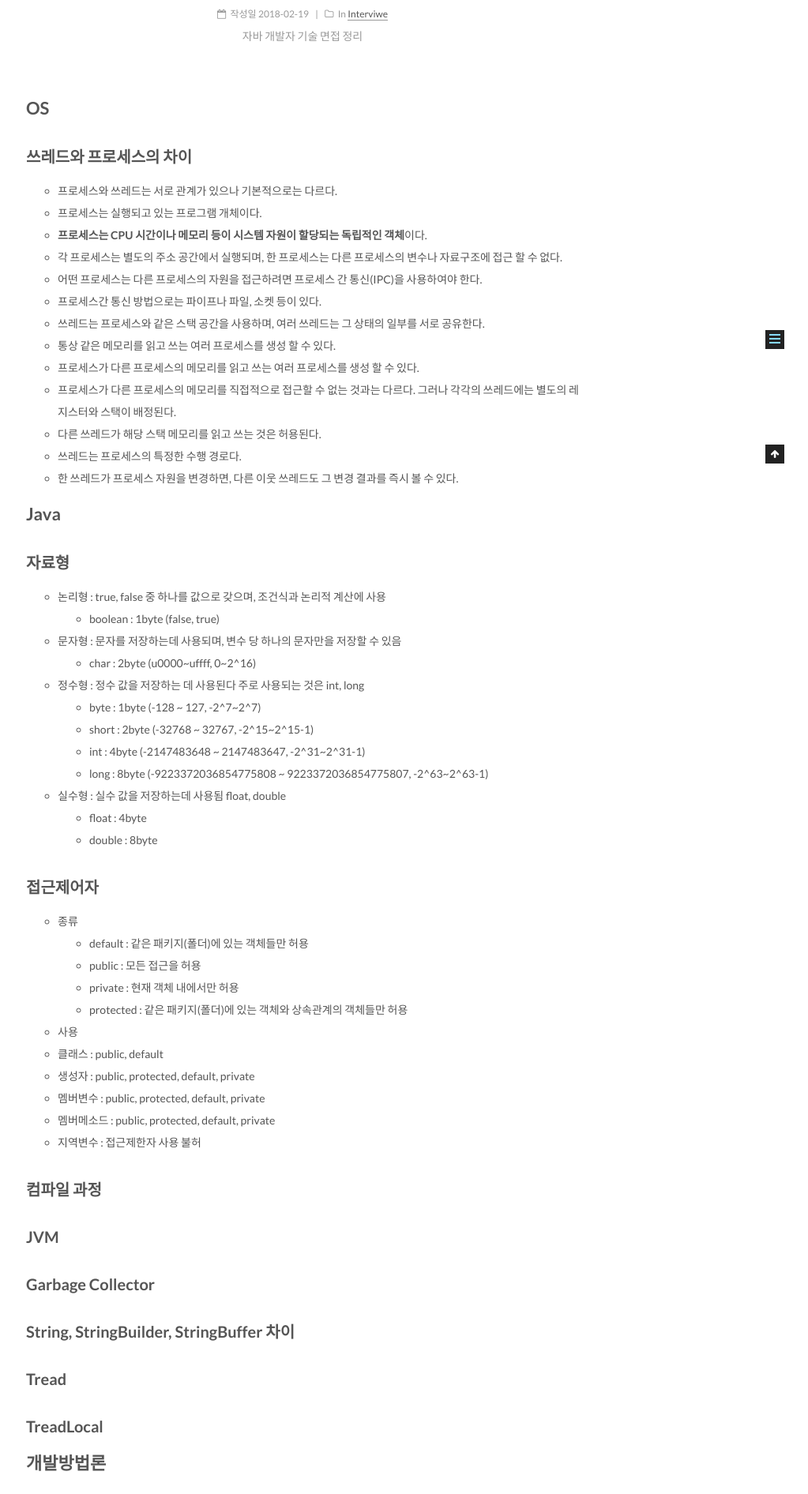
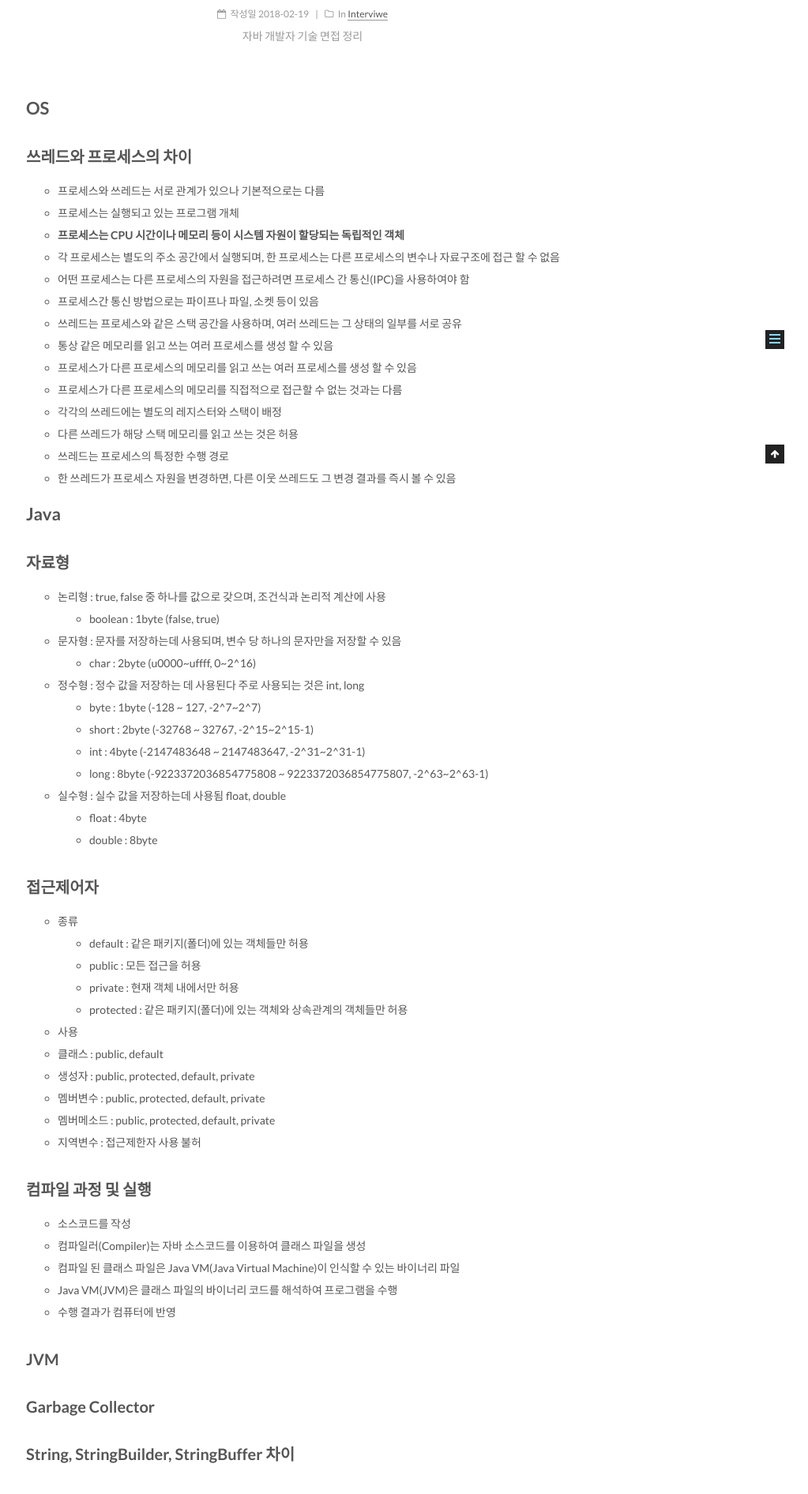
Before and after one commit to csj4032/csj4032.github.io, a Jekyll site: the page built from _posts/2018-02-19-Java_Developer_Interview.md, in a window 1280 px wide. Shown: the part 413-2305 px from the top of the page at 79% size, without its empty margins (257-1280 px from the left). Built offline with Jekyll 4.4.1, drawn with Linux system fonts in a browser that asks for light colours.

Commit message:
Java Developer Interview 진행

```diff
--- a/_posts/2018-02-19-Java_Developer_Interview.md
+++ b/_posts/2018-02-19-Java_Developer_Interview.md
@@ -10,19 +10,20 @@ tags:
 # OS
 
 ## 쓰레드와 프로세스의 차이
-* 프로세스와 쓰레드는 서로 관계가 있으나 기본적으로는 다르다.
-* 프로세스는 실행되고 있는 프로그램 개체이다.
-* **프로세스는 CPU 시간이나 메모리 등이 시스템 자원이 할당되는 독립적인 객체**이다.
-* 각 프로세스는 별도의 주소 공간에서 실행되며, 한 프로세스는 다른 프로세스의 변수나 자료구조에 접근 할 수 없다.
-* 어떤 프로세스는 다른 프로세스의 자원을 접근하려면 프로세스 간 통신(IPC)을 사용하여야 한다.
-* 프로세스간 통신 방법으로는 파이프나 파일, 소켓 등이 있다.
-* 쓰레드는 프로세스와 같은 스택 공간을 사용하며, 여러 쓰레드는 그 상태의 일부를 서로 공유한다.
-* 통상 같은 메모리를 읽고 쓰는 여러 프로세스를 생성 할 수 있다.
-* 프로세스가 다른 프로세스의 메모리를 읽고 쓰는 여러 프로세스를 생성 할 수 있다.
-* 프로세스가 다른 프로세스의 메모리를 직접적으로 접근할 수 없는 것과는 다르다. 그러나 각각의 쓰레드에는 별도의 레지스터와 스택이 배정된다.
-* 다른 쓰레드가 해당 스택 메모리를 읽고 쓰는 것은 허용된다.
-* 쓰레드는 프로세스의 특정한 수행 경로다.
-* 한 쓰레드가 프로세스 자원을 변경하면, 다른 이웃 쓰레드도 그 변경 결과를 즉시 볼 수 있다.
+* 프로세스와 쓰레드는 서로 관계가 있으나 기본적으로는 다름
+* 프로세스는 실행되고 있는 프로그램 개체
+* **프로세스는 CPU 시간이나 메모리 등이 시스템 자원이 할당되는 독립적인 객체**
+* 각 프로세스는 별도의 주소 공간에서 실행되며, 한 프로세스는 다른 프로세스의 변수나 자료구조에 접근 할 수 없음
+* 어떤 프로세스는 다른 프로세스의 자원을 접근하려면 프로세스 간 통신(IPC)을 사용하여야 함
+* 프로세스간 통신 방법으로는 파이프나 파일, 소켓 등이 있음
+* 쓰레드는 프로세스와 같은 스택 공간을 사용하며, 여러 쓰레드는 그 상태의 일부를 서로 공유
+* 통상 같은 메모리를 읽고 쓰는 여러 프로세스를 생성 할 수 있음
+* 프로세스가 다른 프로세스의 메모리를 읽고 쓰는 여러 프로세스를 생성 할 수 있음
+* 프로세스가 다른 프로세스의 메모리를 직접적으로 접근할 수 없는 것과는 다름
+* 각각의 쓰레드에는 별도의 레지스터와 스택이 배정
+* 다른 쓰레드가 해당 스택 메모리를 읽고 쓰는 것은 허용
+* 쓰레드는 프로세스의 특정한 수행 경로
+* 한 쓰레드가 프로세스 자원을 변경하면, 다른 이웃 쓰레드도 그 변경 결과를 즉시 볼 수 있음
 
 # Java
 
@@ -56,7 +57,12 @@ tags:
  * 멤버메소드 : public, protected, default, private
  * 지역변수 : 접근제한자 사용 불허
 
-## 컴파일 과정
+## 컴파일 과정 및 실행
+* 소스코드를 작성
+* 컴파일러(Compiler)는 자바 소스코드를 이용하여 클래스 파일을 생성
+* 컴파일 된 클래스 파일은 Java VM(Java Virtual Machine)이 인식할 수 있는 바이너리 파일
+* Java VM(JVM)은 클래스 파일의 바이너리 코드를 해석하여 프로그램을 수행
+* 수행 결과가 컴퓨터에 반영
 
 ## JVM
 
```
